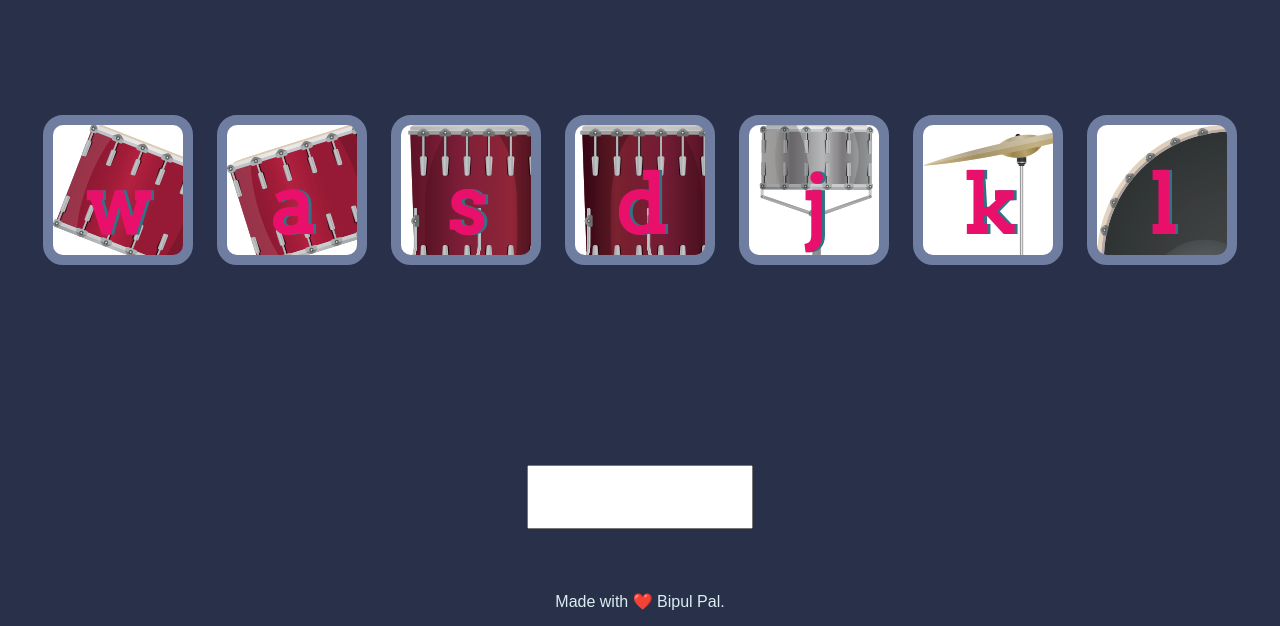
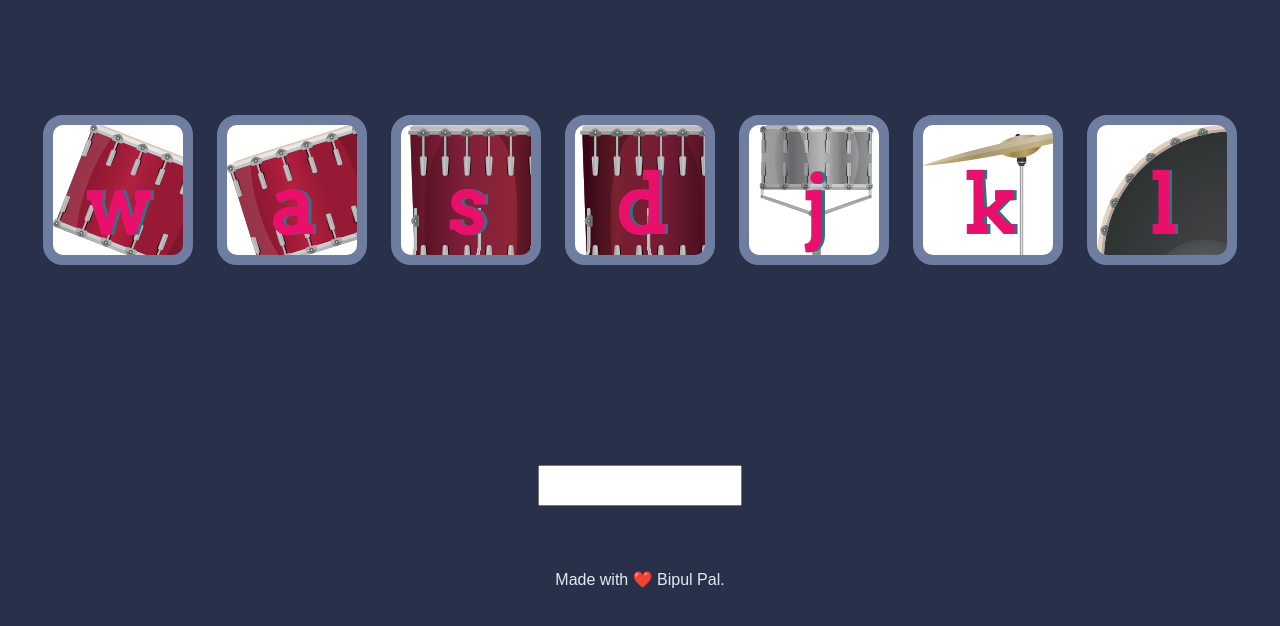
Before and after one commit to bipulpal1/play-drum-game, a plain HTML site: page index.html in a window 1280 px wide. Shown: the part 174-800 px from the top of the page. Drawn offline with Linux system fonts and the light colour scheme.

Commit message:
Update styles.css

```diff
--- a/styles.css
+++ b/styles.css
@@ -84,6 +84,7 @@ footer {
   padding: 5%;
   margin:auto;
 }
-.typing{
-  padding: 2%;
+
+input{
+  padding:1%;
 }
```
